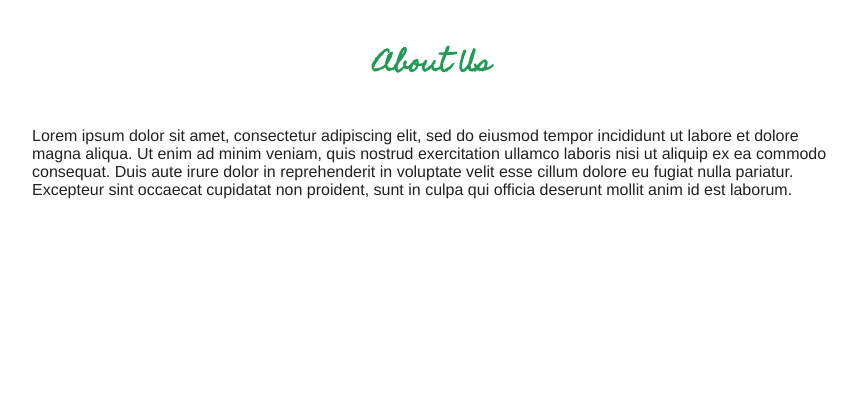
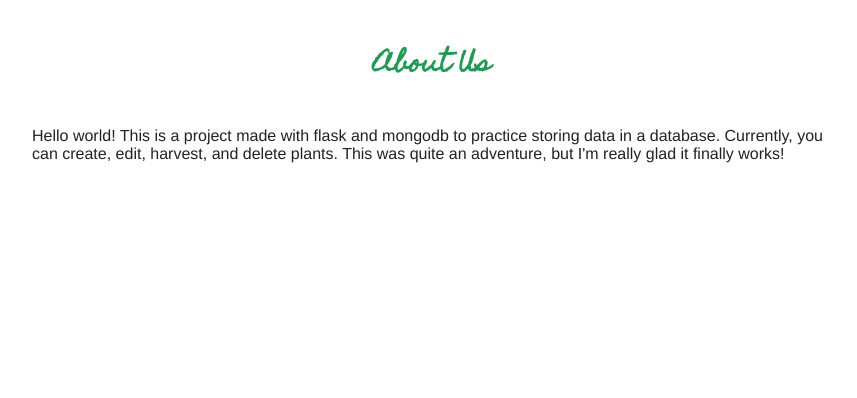
Before and after one commit to Andrew32A/ACS-1710-module-5-assignment, a Flask app: page /about in a window 1280 px wide. Shown: the part 40-438 px from the top of the page, without its empty margins (208-1065 px from the left). Run offline with Flask 2, Linux system fonts and the light colour scheme.

Commit message:
edited about page

```diff
--- a/templates/about.html
+++ b/templates/about.html
@@ -5,7 +5,7 @@
     <section id="content">
         <h1>About Us</h1>
         <p>
-            Lorem ipsum dolor sit amet, consectetur adipiscing elit, sed do eiusmod tempor incididunt ut labore et dolore magna aliqua. Ut enim ad minim veniam, quis nostrud exercitation ullamco laboris nisi ut aliquip ex ea commodo consequat. Duis aute irure dolor in reprehenderit in voluptate velit esse cillum dolore eu fugiat nulla pariatur. Excepteur sint occaecat cupidatat non proident, sunt in culpa qui officia deserunt mollit anim id est laborum.
+            Hello world! This is a project made with flask and mongodb to practice storing data in a database. Currently, you can create, edit, harvest, and delete plants. This was quite an adventure, but I'm really glad it finally works!
         </p>
     </section>
 </main>
```
